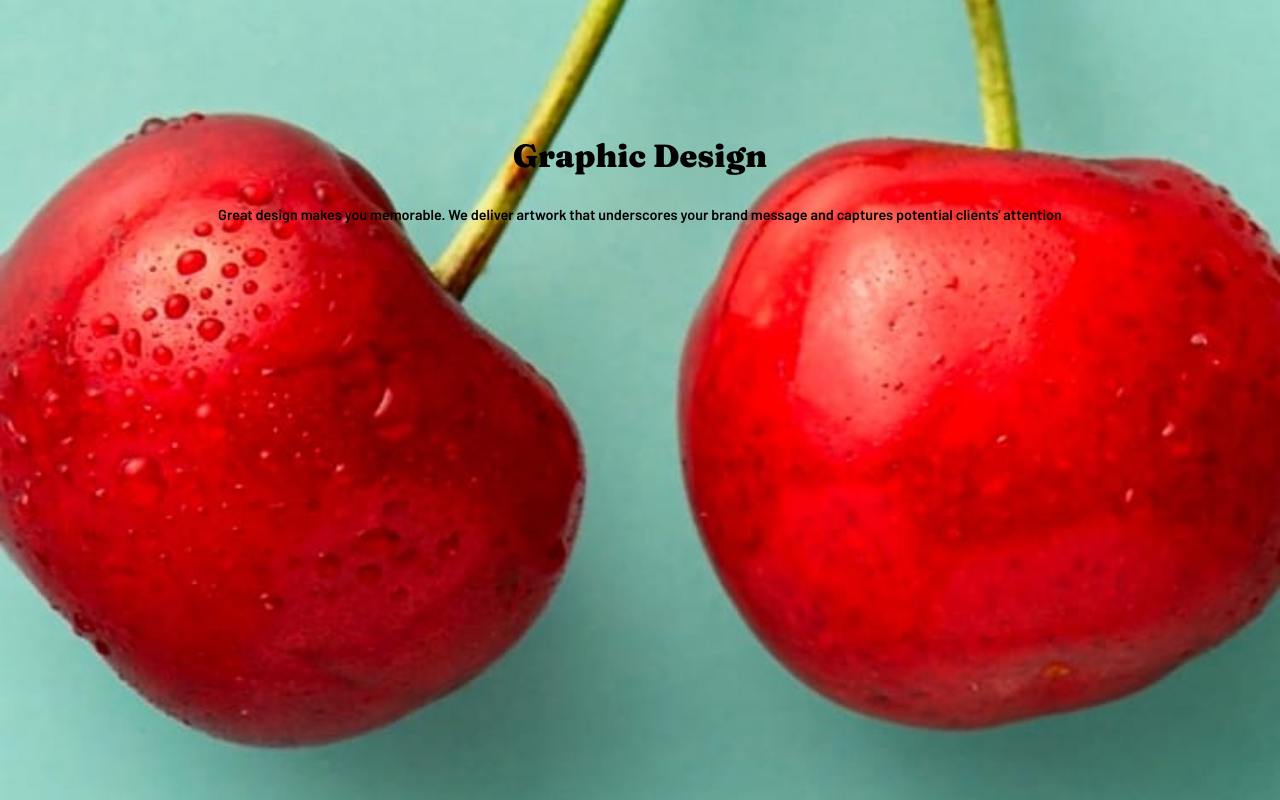
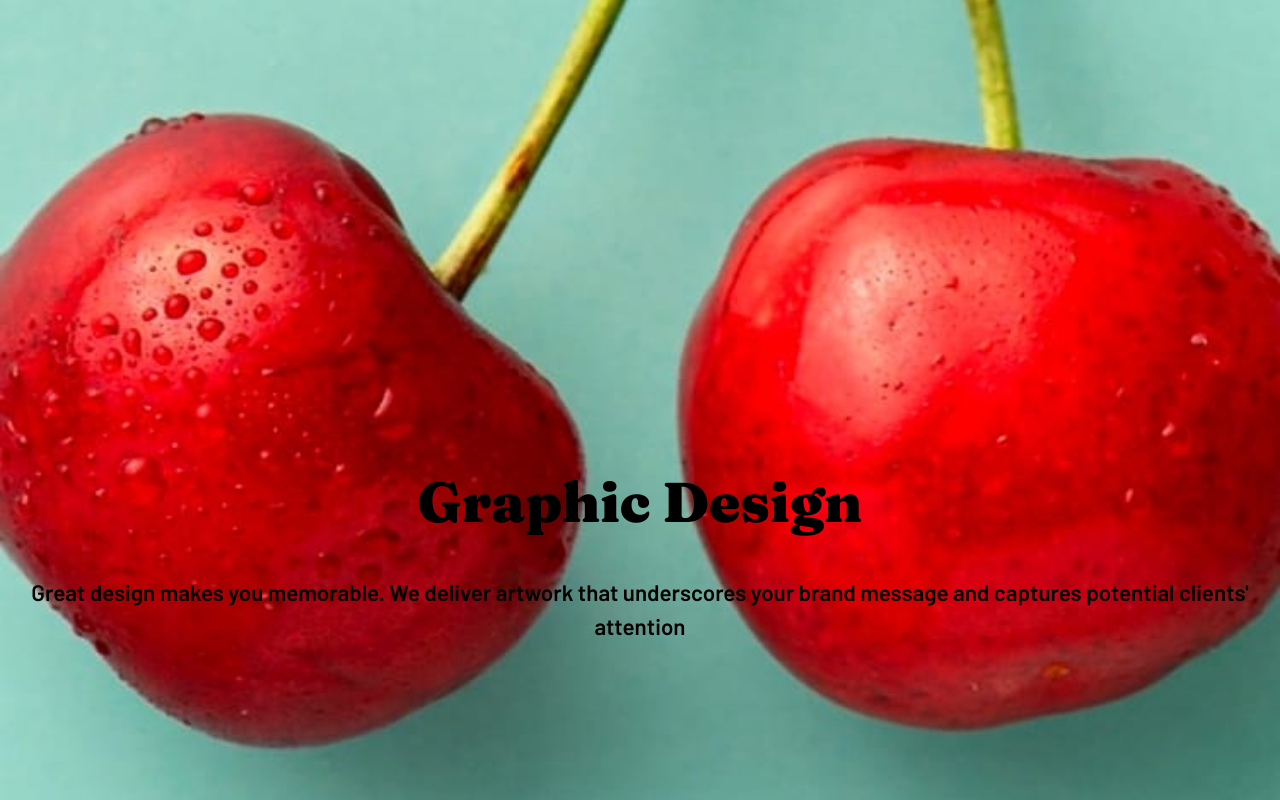
Before and after one commit to elvisowusu/Sunny-Side, a React (Vite) app: page / in a window 1280 px wide. Shown: the part 3440-4240 px from the top of the page. Built offline with nearby package versions, Linux system fonts and the light colour scheme.

Commit message:
Update styling for Others component

```diff
--- a/src/Components/Others.jsx
+++ b/src/Components/Others.jsx
@@ -16,9 +16,9 @@ function Others() {
                 return(
                     <div key={key} className='relative flex flex-col justify-center items-center'>
                         <img src={other.image} alt="image" className='w-[100%] h-[100%]'/>
-                        <div className={`absolute top-[22rem]`}>
-                        <h1 className='font-extrabold text-[2rem] mt-[3.5rem] mb-[1.5rem] font-FrauncesFont'>{other.topic}</h1>
-                        <p className='px-[1.3rem] text-[0.9rem] font-semibold font-BarlowFont'>{other.content}</p>
+                        <div className={`absolute top-[22rem] sm:top-[42rem]`}>
+                        <h1 className='font-extrabold text-[2rem] sm:text-[3.5rem] mt-[3.5rem] sm:mt-[4rem] mb-[1.5rem] sm:mb-[2rem] font-FrauncesFont'>{other.topic}</h1>
+                        <p className='px-[1.3rem] text-[0.9rem] sm:text-[1.4rem] font-semibold font-BarlowFont'>{other.content}</p>
                         </div>
                     </div>
                 )
```
